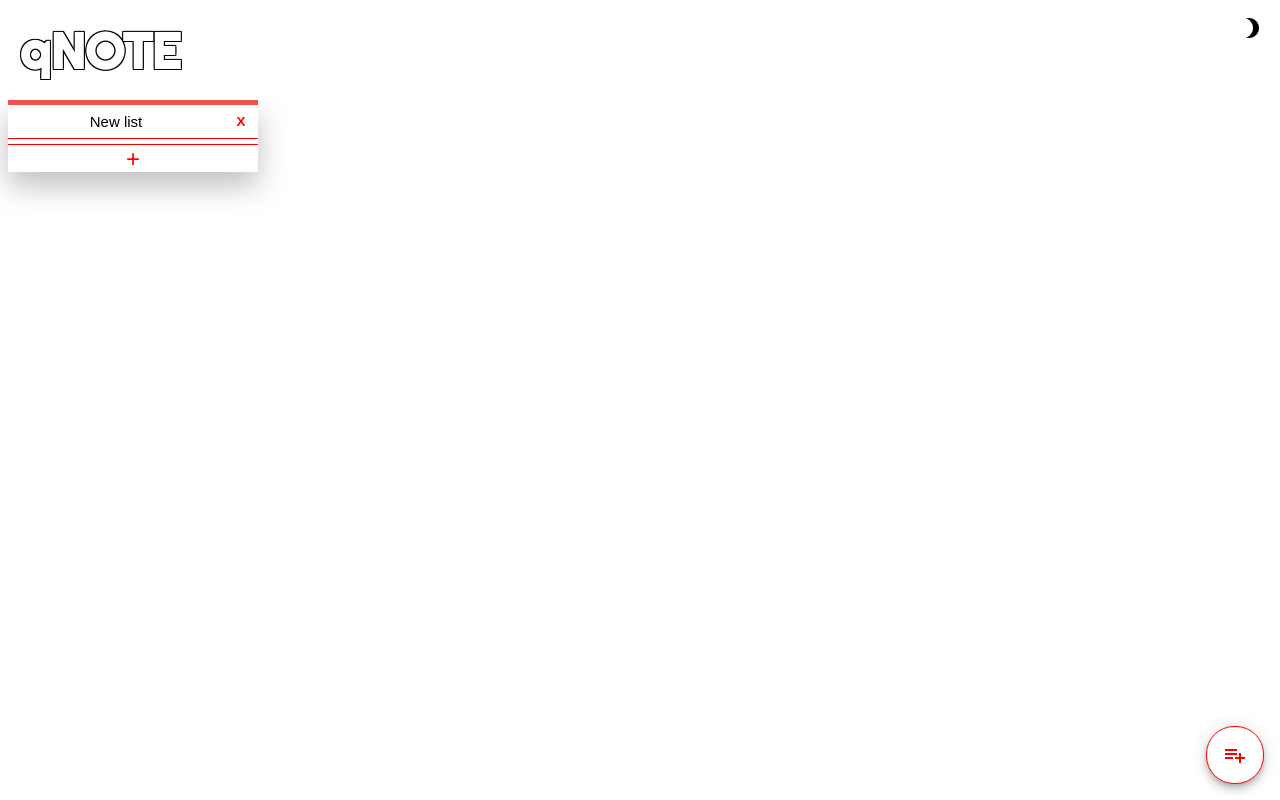
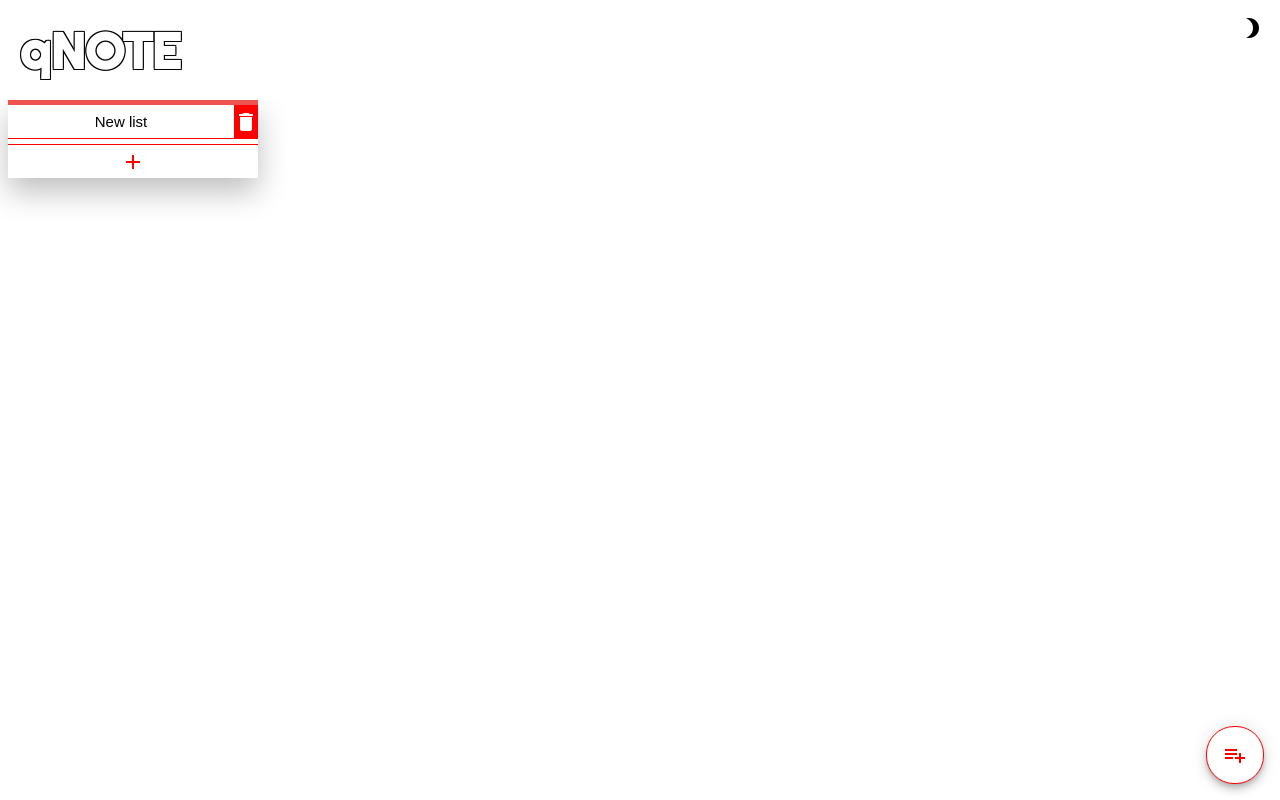
Before and after one commit to ProGloD/grupp_project, a plain HTML site: page index.html in a window 1280 px wide. Both pictures are taken after a click on the button "playlist_add". Drawn offline with Linux system fonts and the light colour scheme.

Commit message:
some style polishing

```diff
--- a/script.js
+++ b/script.js
@@ -31,21 +31,27 @@ function addList() {
   list.classList.add("list");
   main.appendChild(list);
 
+  // Lists top bar
+  const topBar = document.createElement("div");
+  topBar.classList.add("list__top-bar");
+  list.appendChild(topBar);
+
   // Title
   let title = document.createElement("input");
-  title.classList.add("list__title");
+  title.classList.add("list__top-bar__title");
   title.value = "New list";
   title.addEventListener("click", changeListTitle);
   title.addEventListener("blur", checkIfEmpty);
-  list.appendChild(title);
+  topBar.appendChild(title);
 
   // Remove button
   let remove = document.createElement("button");
-  remove.classList.add("list__remove");
-  remove.textContent = "X";
+  remove.classList.add("material-icons");
+  remove.classList.add("list__top-bar__remove");
   remove.setAttribute("title", "Remove list");
+  remove.textContent = "delete";
   remove.addEventListener("click", removeList);
-  list.appendChild(remove);
+  topBar.appendChild(remove);
 
   // Note viewer
   let listView = document.createElement("div");
@@ -54,22 +60,18 @@ function addList() {
 
   // Add item button
   let add = document.createElement("button");
+  add.classList.add("material-icons");
   add.classList.add("list__add-note");
-  add.textContent = "+";
+  add.setAttribute("title", "Add note");
+  add.textContent = "add";
   add.setAttribute("title", "Add note");
   add.addEventListener("click", addNote);
-  add.onmouseenter = function() {
-    this.textContent = "Add note";
-  };
-  add.onmouseout = function() {
-    this.textContent = "+";
-  };
   list.appendChild(add);
 };
 
 // remove list
 function removeList() {
-  main.removeChild(this.parentNode);
+  main.removeChild(this.parentNode.parentNode);
 }
 
 // change list title
--- a/style.css
+++ b/style.css
@@ -100,37 +100,40 @@ h1 {
   box-shadow: 0 14px 30px rgba(0, 0, 0, 0.25), 0 10px 10px rgba(0, 0, 0, 0.22);
 }
 
+.list__top-bar {
+  display: flex;
+  border-bottom: 1px solid red;
+  height: 34px;
+}
+
 /*    List title     */
-.list__title {
-  float: left;
-  height: 34px;
-  width: calc(100% - 34px);
+.list__top-bar__title {
+  height: 100%;
+  width: 100%;
   font-size: 15px;
   outline: none;
   text-align: center;
   border: none;
-  border-bottom: 1px solid red;
 }
 
-.list__remove {
-  float: right;
+.list__top-bar__remove {
   padding: 0;
   border: none;
-  border-bottom: 1px solid red;
-  background-color: white;
-  font-weight: bold;
-  color: red;
+  background-color: red;
+  color: white;
   outline: none;
   cursor: pointer;
-  width: 34px;
-  height: 34px;
+  width: 10%;
+  height: 100%;
   text-align: center;
   line-height: 34px;
+  transition: 0.25s;
 }
 
-.list__remove:hover {
+.list__top-bar__remove:hover {
+  color: white;
   background-color: red;
-  color: white;
+  width: 50%;
 }
 
 .list__view {
@@ -141,19 +144,17 @@ h1 {
   margin-top: 5px;
   color: red;
   width: 100%;
-  height: 28px;
+  height: 34px;
   border: none;
   border-top: 1px solid red;
   outline: none;
-  font-size: 24px;
-  line-height: 27px;
   text-align: center;
   cursor: pointer;
   background-color: white;
+  transition: 0.5s;
 }
 
 .list__add-note:hover {
-  font-size: 16px;
   background-color: red;
   color: white;
 }
```
